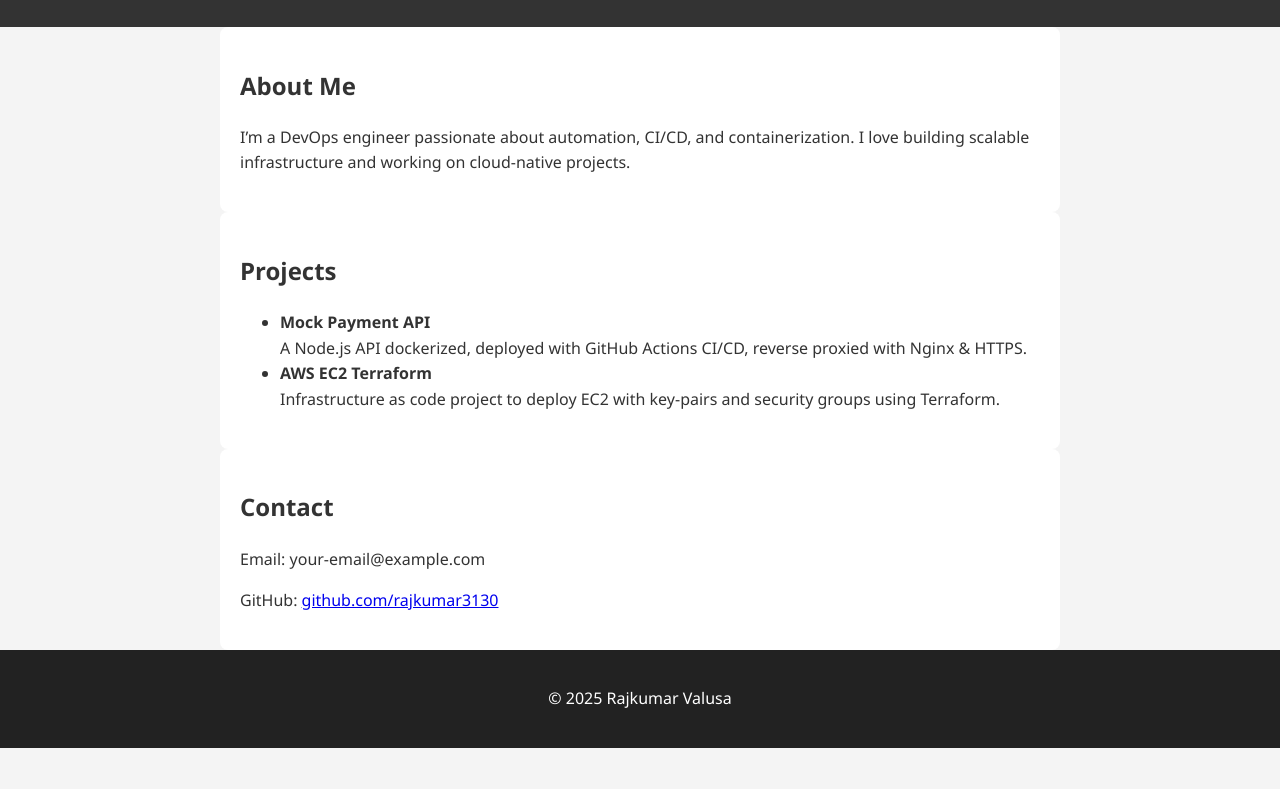
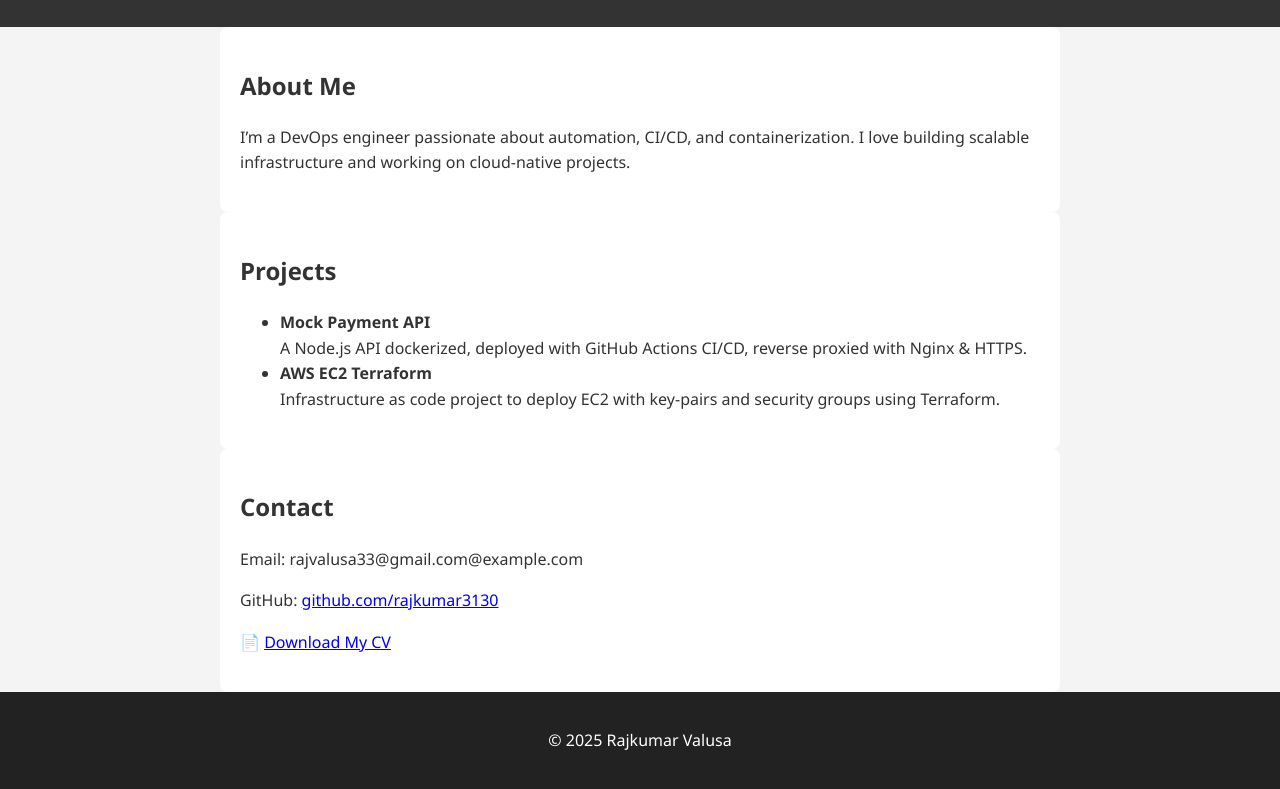
Before and after one commit to Rajkumar3130/portfolio-website, a plain HTML site: page index.html in a window 1280 px wide. Shown: the part 195-984 px from the top of the page. Before the commit the page ends 943 px from the top, so only its background shows below. Drawn offline with Linux system fonts and the light colour scheme.

Commit message:
📄 Add CV and link to portfolio

```diff
--- a/index.html
+++ b/index.html
@@ -36,8 +36,10 @@
 
   <section class="contact container">
     <h2>Contact</h2>
-    <p>Email: your-email@example.com</p>
+    <p>Email: rajvalusa33@gmail.com@example.com</p>
     <p>GitHub: <a href="https://github.com/rajkumar3130">github.com/rajkumar3130</a></p>
+ 📄 <a href="rajkumar-valusa-cv.pdf" download target="_blank">Download My CV</a>
+  </p>
   </section>
 
   <footer>
```
Also changed, not shown: 1 other file.
